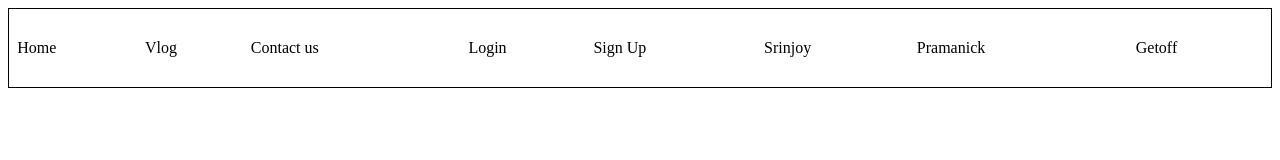
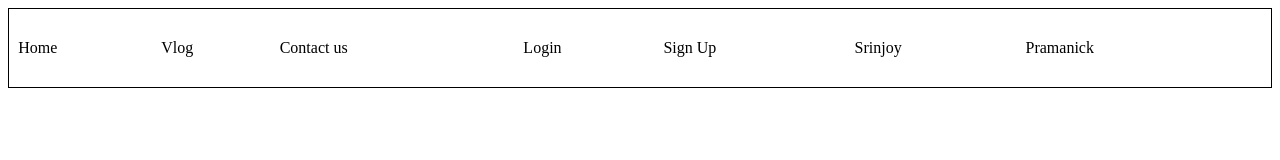
Before and after one commit to Codexia-afk/demo-repo, a plain HTML site: page index.html in a window 1280 px wide. Drawn offline with Linux system fonts and the light colour scheme.

Commit message:
Fix HTML formatting and structure

```diff
--- a/index.html
+++ b/index.html
@@ -16,7 +16,7 @@
             <td>Sign Up</td>
             <td>Srinjoy</td>
             <td>Pramanick</td>
-            <td>Getoff</td>
+
         </tr>
     </table>
 </body>
```
